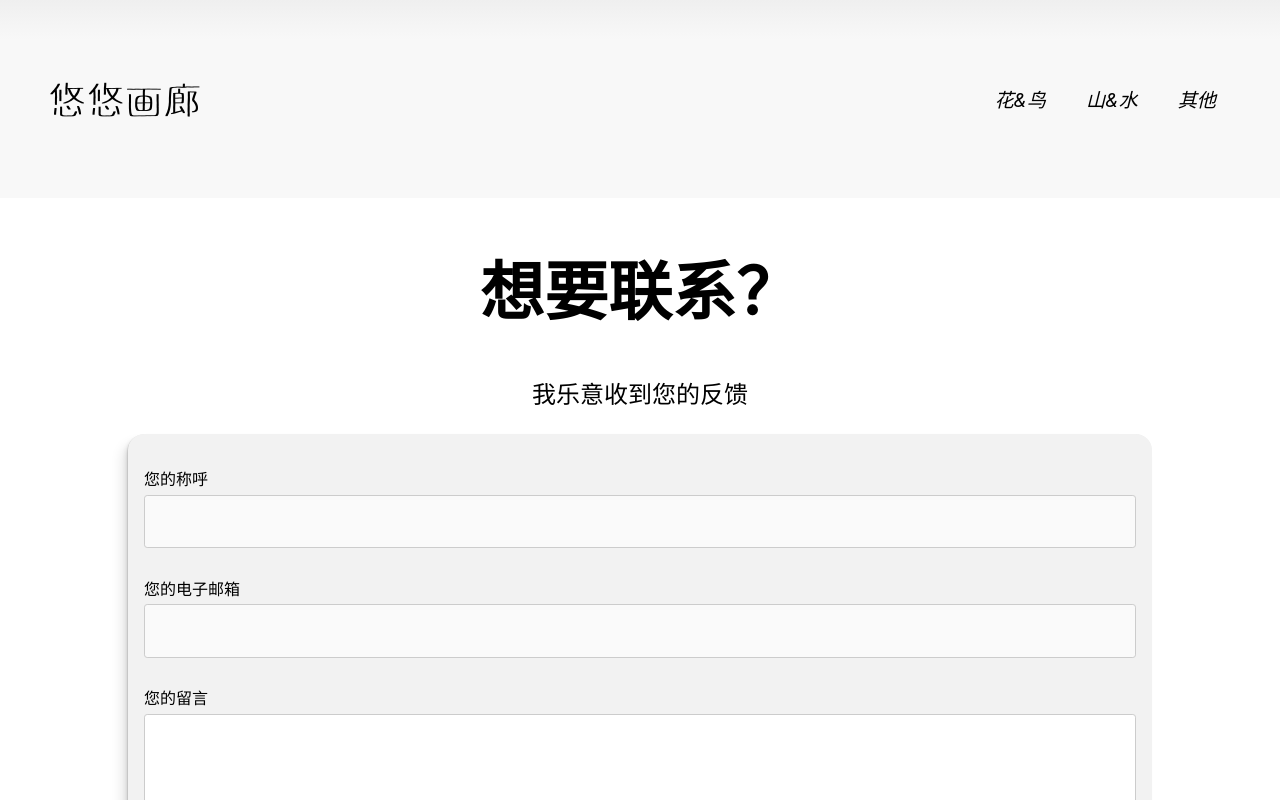
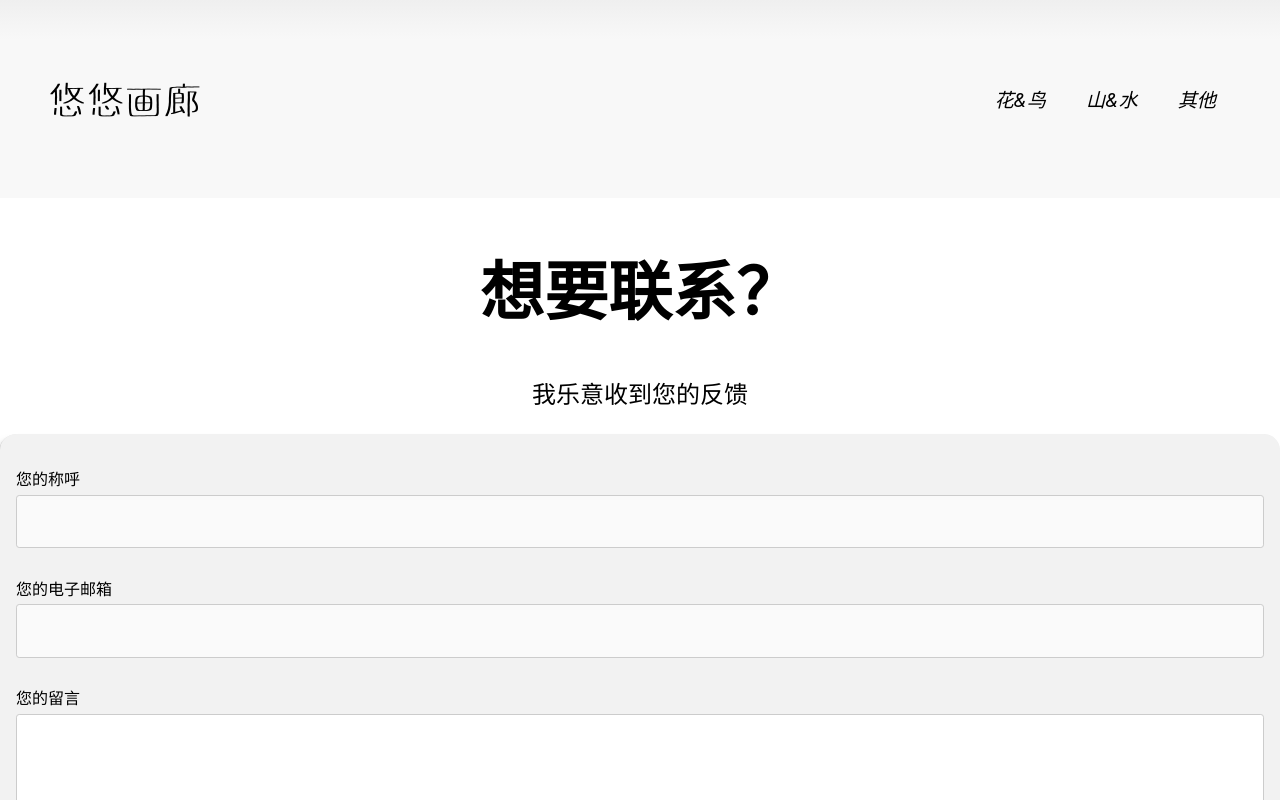
Before and after one commit to CharlieZhuo/YGallery, a Next.js app: page /contact in a window 1280 px wide. Shown: the top 800 px of the page. Built offline with nearby package versions, Linux system fonts and the light colour scheme.

Commit message:
improve catagory and postListCard look

```diff
--- a/components/commonLayout.module.css
+++ b/components/commonLayout.module.css
@@ -64,7 +64,7 @@
     sans-serif;
 }
 .main {
-  max-inline-size: 1024px;
+  max-inline-size: 1600px;
   margin-inline: auto;
   /* margin-block-start: 10rem; */
   background-color: hsla(50, 33%, 100%, 1);
--- a/components/postListCard.tsx
+++ b/components/postListCard.tsx
@@ -24,7 +24,6 @@ export default function PostListCard({
   style,
   sizeVw,
 }: PostListCardPropType) {
-  const [loaded, setLoaded] = useState(priority);
   const [animationPlayed, setAnimationPlayed] = useState(priority);
 
   const containerRef = useRef<HTMLAnchorElement>(null);
@@ -37,7 +36,7 @@ export default function PostListCard({
         [
           {
             transform: `translate(0,2rem)`,
-            opacity: `0.7`,
+            opacity: `0.85`,
             offset: 0,
           },
           {
@@ -67,7 +66,7 @@ export default function PostListCard({
           }
         },
         {
-          threshold: 0.5,
+          threshold: 0.3,
         }
       );
       intersectionObserver.observe(element);
```
